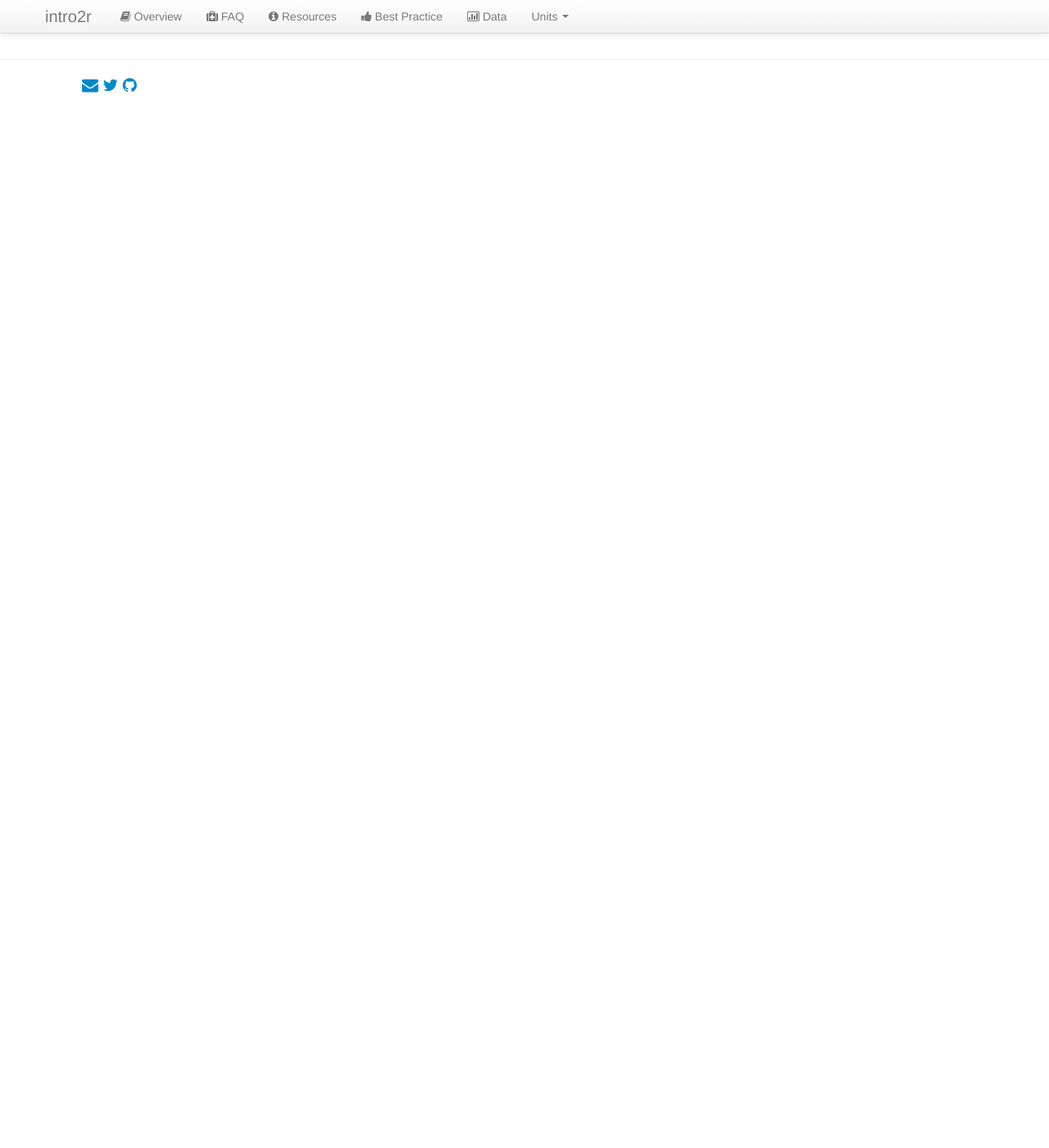
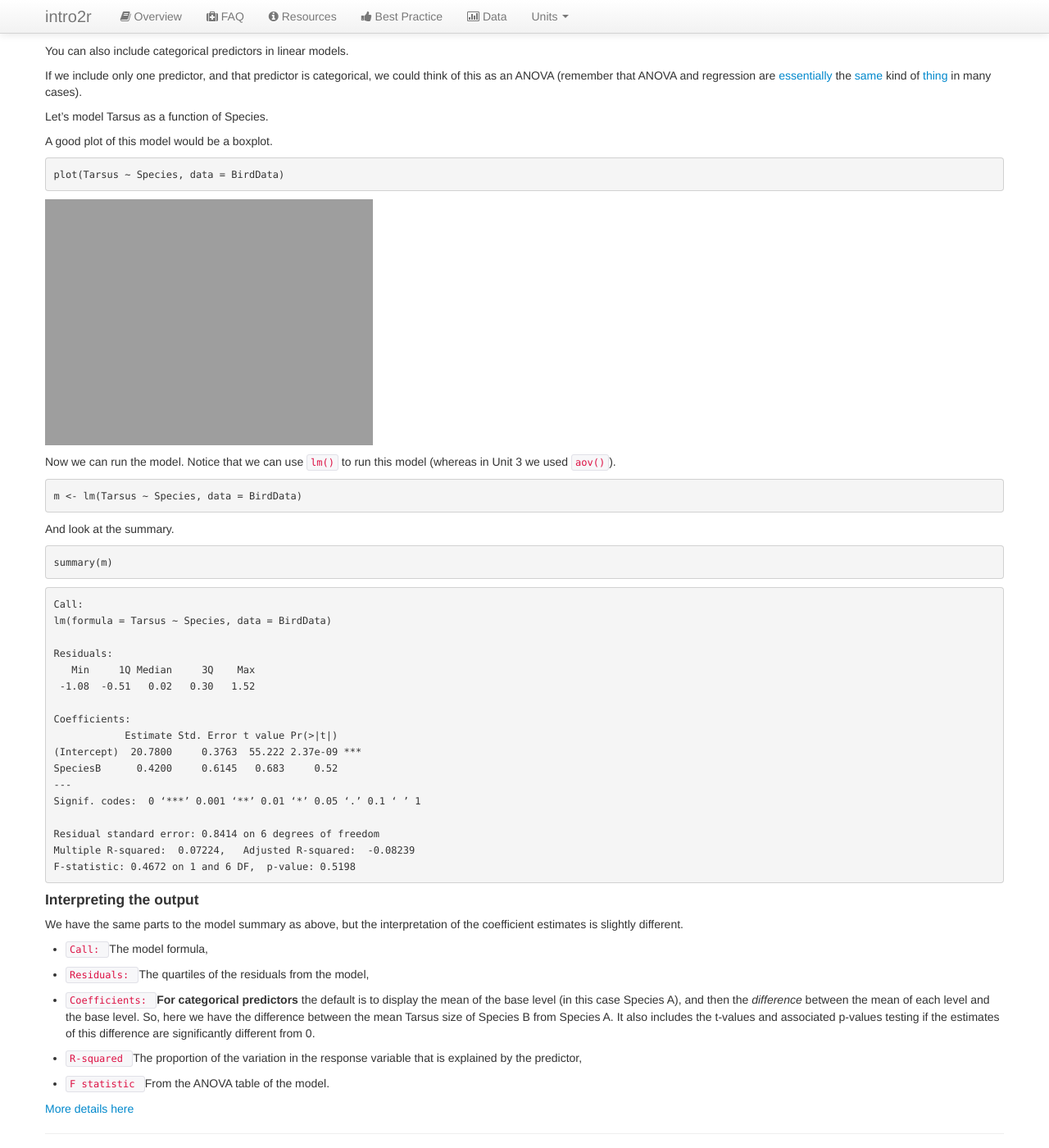
Before and after one commit to intro2r/intro2r, a Jekyll site: the page built from unit4/testing-associations.md, in a window 1280 px wide and 1400 px high, scrolled down 8523 px. Shown: the whole window at 82% size. Built offline with Jekyll 4.4.1, drawn with Linux system fonts in a browser that asks for light colours; before the commit the page ends 8647 px from its top, so only the background shows below that; some of the changed text lies outside the part shown.

Commit message:
Update testing-associations.md

````diff
--- a/unit4/testing-associations.md
+++ b/unit4/testing-associations.md
@@ -297,7 +297,7 @@ summary(m)
 
  - `Residuals: ` The quartiles of the residuals from the model,
 
- - `Coefficients: ` The Estimate and Standard Error for the intercept and slope. It also includes the t-values and associated p-values testing if the estimates are significantly different from 0.
+ - `Coefficients: ` **For continuous predictors** The Estimate and Standard Error for the intercept and slope. It also includes the t-values and associated p-values testing if the estimates are significantly different from 0.
 
  - `R-squared ` The proportion of the variation in the response variable that is explained by the predictor,
 
@@ -363,9 +363,11 @@ m$residuals
 ```
 
 
+
 ### Adding a fitted line to a plot
 
-we can use `abline()` to add the fitted line of the model to a plot of the raw data.
+We can use `abline()` to add the fitted line of the model to a plot of the raw data.
+
 
 ```
 plot(BirdData$Tarsus ~ BirdData$Wingcrd)
@@ -384,3 +386,68 @@ abline(m)
 
 
 ### lm() with a categorical predictor
+
+You can also include categorical predictors in linear models.
+
+If we include only one predictor, and that predictor is categorical, we could think of this as an ANOVA (remember that ANOVA and regression are [essentially](https://stats.stackexchange.com/questions/175246/why-is-anova-equivalent-to-linear-regression) the [same](https://stats.stackexchange.com/questions/76250/r-anova-and-linear-regression) kind of [thing](https://stats.stackexchange.com/questions/34616/difference-between-regression-analysis-and-analysis-of-variance) in many cases).
+
+Let's model Tarsus as a function of Species.
+
+A good plot of this model would be a boxplot.
+
+```
+plot(Tarsus ~ Species, data = BirdData)
+```
+
+![](http://www.intro2r.info/unit4/img/birdbox.png)
+
+
+Now we can run the model. Notice that we can use `lm()` to run this model (whereas in Unit 3 we used `aov()`).
+
+```
+m <- lm(Tarsus ~ Species, data = BirdData)
+```
+
+And look at the summary.
+
+```
+summary(m)
+```
+
+```
+Call:
+lm(formula = Tarsus ~ Species, data = BirdData)
+
+Residuals:
+   Min     1Q Median     3Q    Max
+ -1.08  -0.51   0.02   0.30   1.52
+
+Coefficients:
+            Estimate Std. Error t value Pr(>|t|)
+(Intercept)  20.7800     0.3763  55.222 2.37e-09 ***
+SpeciesB      0.4200     0.6145   0.683     0.52
+---
+Signif. codes:  0 ‘***’ 0.001 ‘**’ 0.01 ‘*’ 0.05 ‘.’ 0.1 ‘ ’ 1
+
+Residual standard error: 0.8414 on 6 degrees of freedom
+Multiple R-squared:  0.07224,	Adjusted R-squared:  -0.08239
+F-statistic: 0.4672 on 1 and 6 DF,  p-value: 0.5198
+```
+
+#### Interpreting the output
+
+We have the same parts to the model summary as above, but the interpretation of the coefficient estimates is slightly different.
+
+ - `Call: ` The model formula,
+
+ - `Residuals: ` The quartiles of the residuals from the model,
+
+ - `Coefficients: ` **For categorical predictors** the default is to display the mean of the base level (in this case Species A), and then the *difference* between the mean of each level and the base level. So, here we have the difference between the mean Tarsus size of Species B from Species A. It also includes the t-values and associated p-values testing if the estimates of this difference are significantly different from 0.
+
+ - `R-squared ` The proportion of the variation in the response variable that is explained by the predictor,
+
+ - `F statistic ` From the ANOVA table of the model.
+
+[More details here](https://stats.stackexchange.com/questions/5135/interpretation-of-rs-lm-output)
+
+ - - -
````
